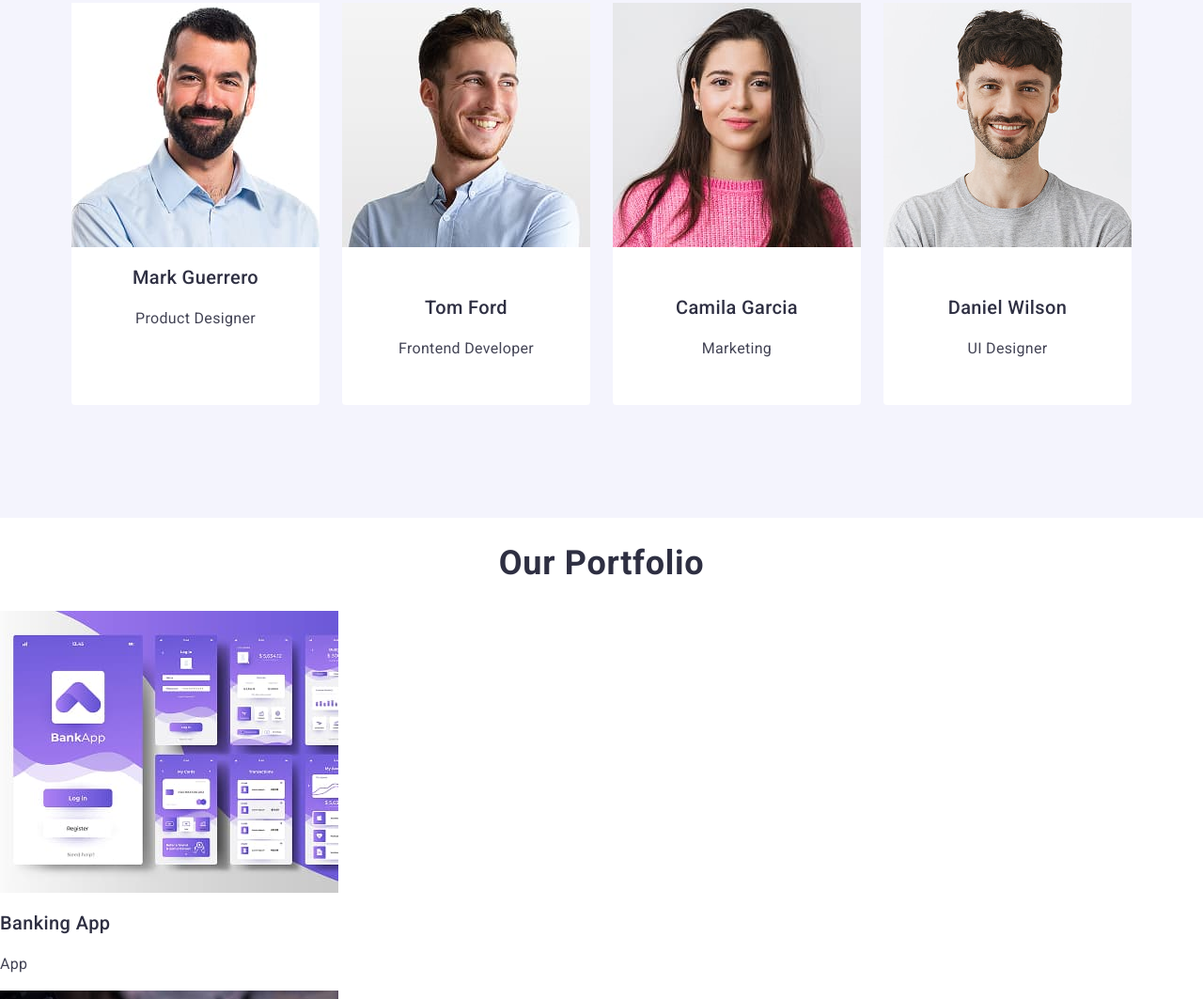
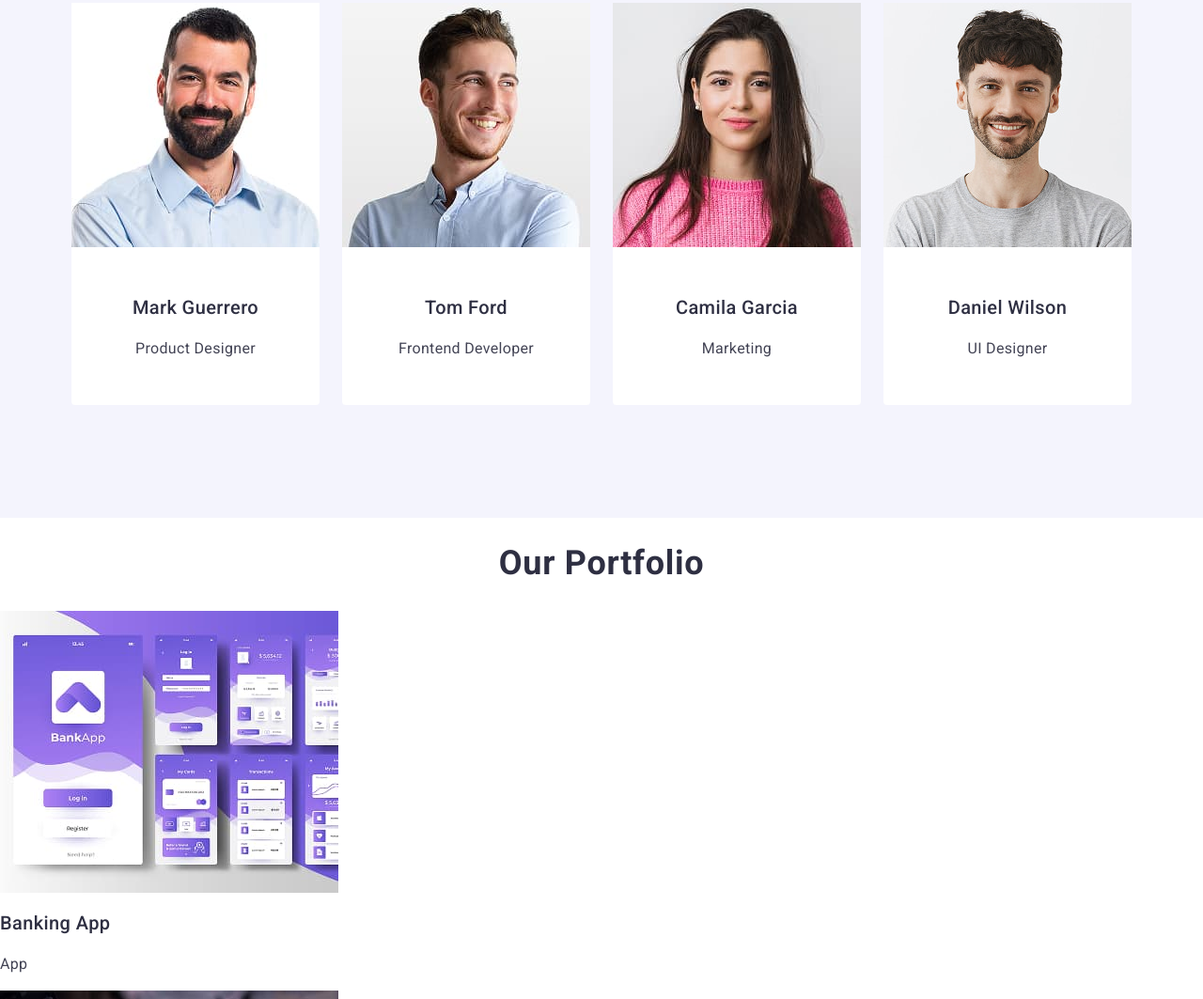
Before and after one commit to ham-dgl/goit-markup-hw-03, a plain HTML site: page index.html in a window 1280 px wide. Shown: the part 1317-2380 px from the top of the page at 94% size. Drawn offline with nearby package versions, Linux system fonts and the light colour scheme.

Commit message:
Fix third section

```diff
--- a/index.html
+++ b/index.html
@@ -75,8 +75,10 @@
                 <ul class="team-items">
                     <li class="team-list">
                         <img src="./images/img-3.jpg" width="264" height="260" alt="Product Designer">
-                        <h3 class="team-name">Mark Guerrero</h3>
-                        <p class="team-description">Product Designer</p>
+                        <div class="team-worker">
+                            <h3 class="team-name">Mark Guerrero</h3>
+                            <p class="team-description">Product Designer</p>
+                        </div>
                     </li>
 
                     <li class="team-list">
```
